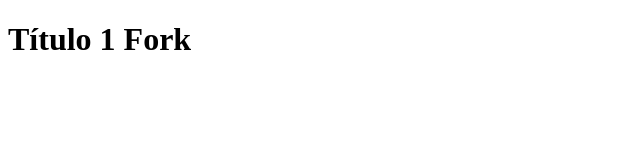
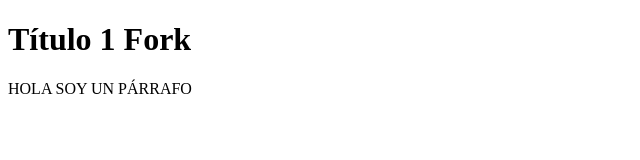
Before and after one commit to ironhack-jc/1-3-1, a plain HTML site: page index.html in a window 1280 px wide. Shown: the whole page, without its empty margins (0-640 px from the left). Drawn offline with Linux system fonts and the light colour scheme.

Commit message:
Changed some files again

```diff
--- a/index.html
+++ b/index.html
@@ -6,5 +6,6 @@
 </head>
 <body>
     <h1>Título 1 Fork</h1>
+	<p>HOLA SOY UN PÁRRAFO</p>
 </body>
 </html>
```
